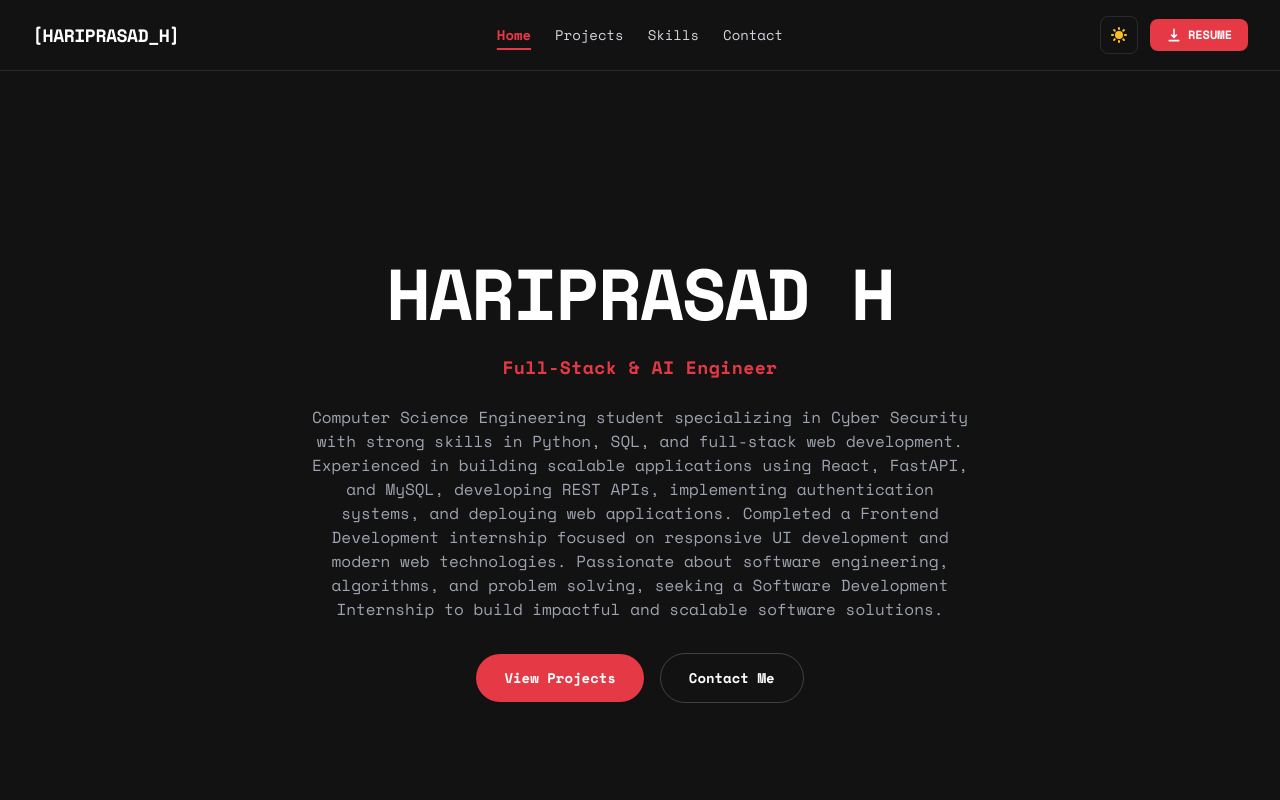
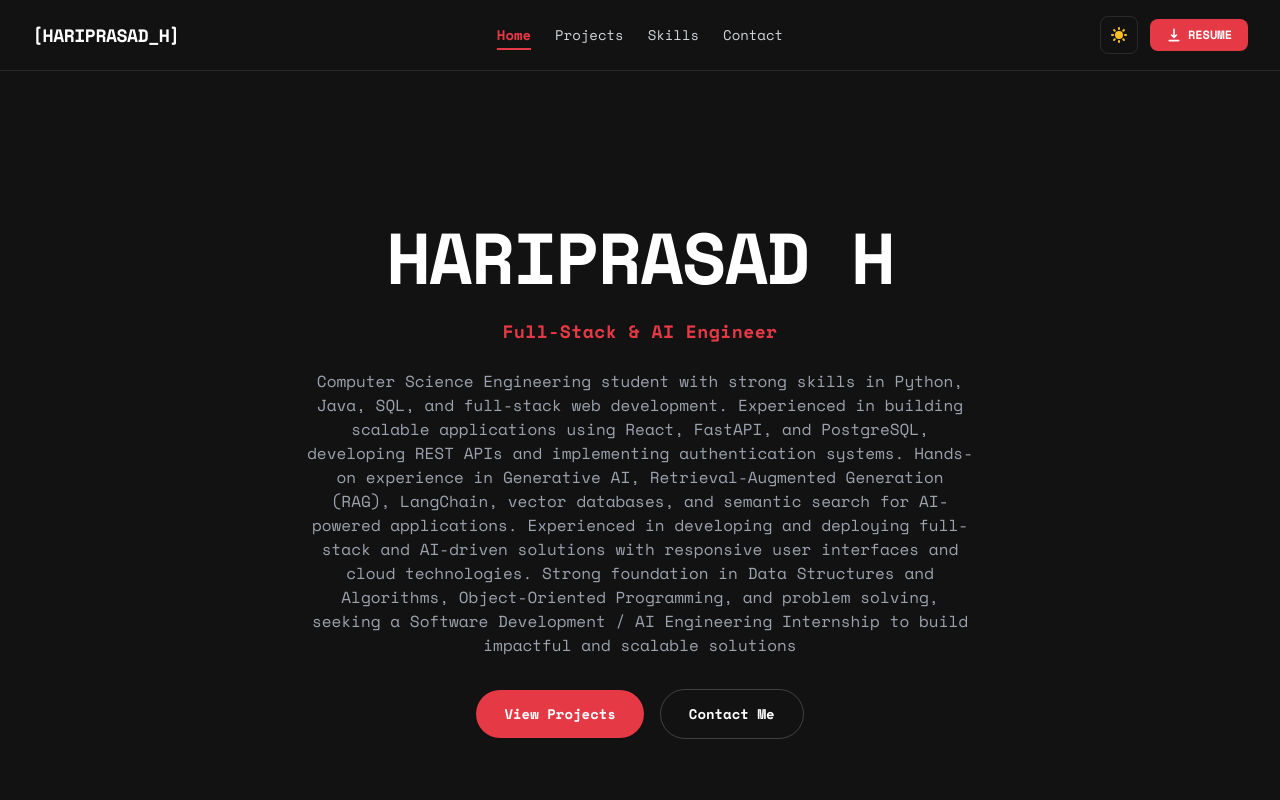
Before and after one commit to Hariprasad-1809/Portfolio, a React (Vite) app: page / in a window 1280 px wide. Shown: the top 800 px of the page. Built offline with nearby package versions, Linux system fonts and the light colour scheme.

Commit message:
Emproved Summary

```diff
--- a/src/components/Hero.jsx
+++ b/src/components/Hero.jsx
@@ -63,8 +63,13 @@ const Hero = () => {
           variants={itemVariants}
           className="text-gray-600 dark:text-gray-400 font-mono text-sm md:text-base leading-relaxed text-center"
         >
-          Computer Science Engineering student specializing in Cyber Security with strong skills in Python, SQL, and full-stack web development. Experienced in building scalable applications using React, FastAPI, and MySQL, developing REST APIs, implementing authentication systems, and deploying web applications. Completed a Frontend Development internship focused on responsive UI development and modern web technologies. Passionate about software engineering, algorithms, and problem solving, seeking a Software Development Internship to build impactful and scalable software solutions.
-        </motion.p>
+        Computer Science Engineering student with strong skills in Python, Java, SQL, and full-stack web development. Experienced in
+        building scalable applications using React, FastAPI, and PostgreSQL, developing REST APIs and implementing authentication
+        systems. Hands-on experience in Generative AI, Retrieval-Augmented Generation (RAG), LangChain, vector databases,
+        and semantic search for AI-powered applications. Experienced in developing and deploying full-stack and AI-driven solutions with
+        responsive user interfaces and cloud technologies. Strong foundation in Data Structures and Algorithms, Object-Oriented
+        Programming, and problem solving, seeking a Software Development / AI Engineering Internship to build impactful and
+        scalable solutions        </motion.p>
 
         {/* Centered CTA Buttons */}
         <motion.div
```
